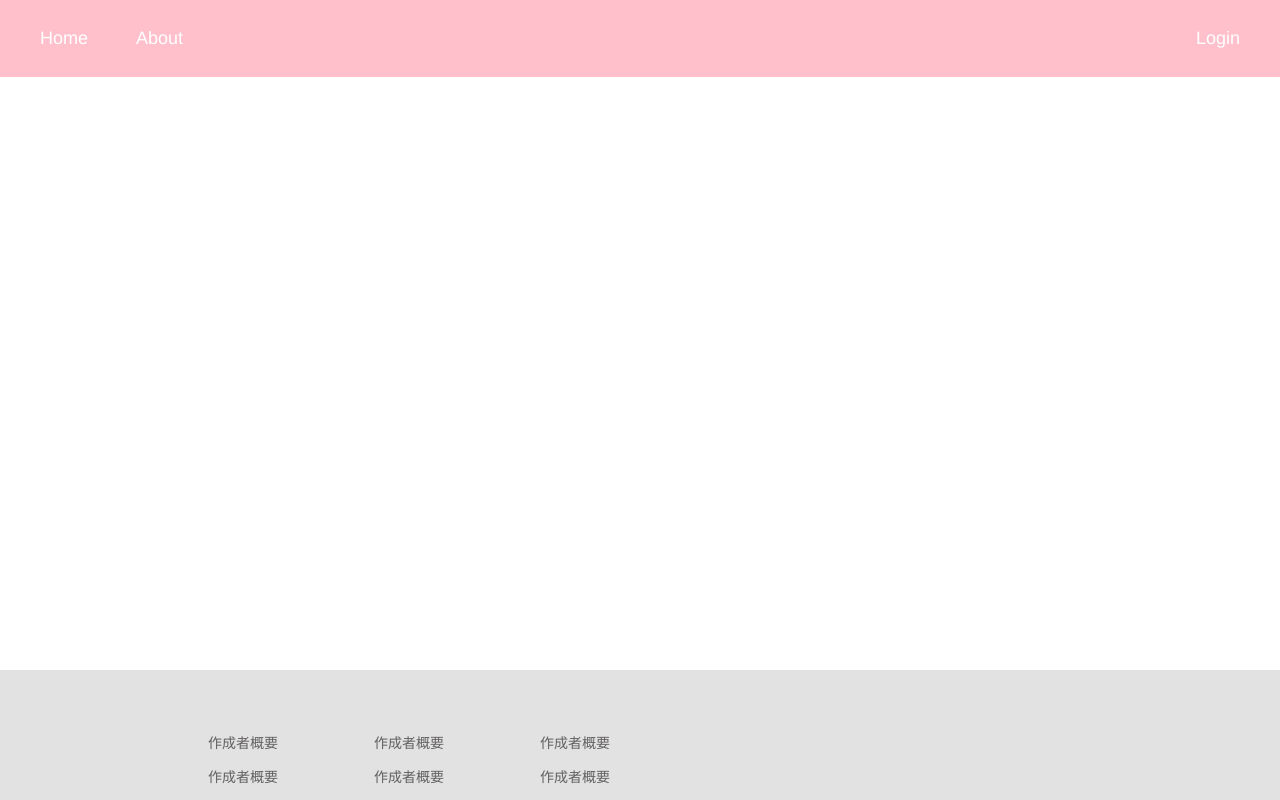
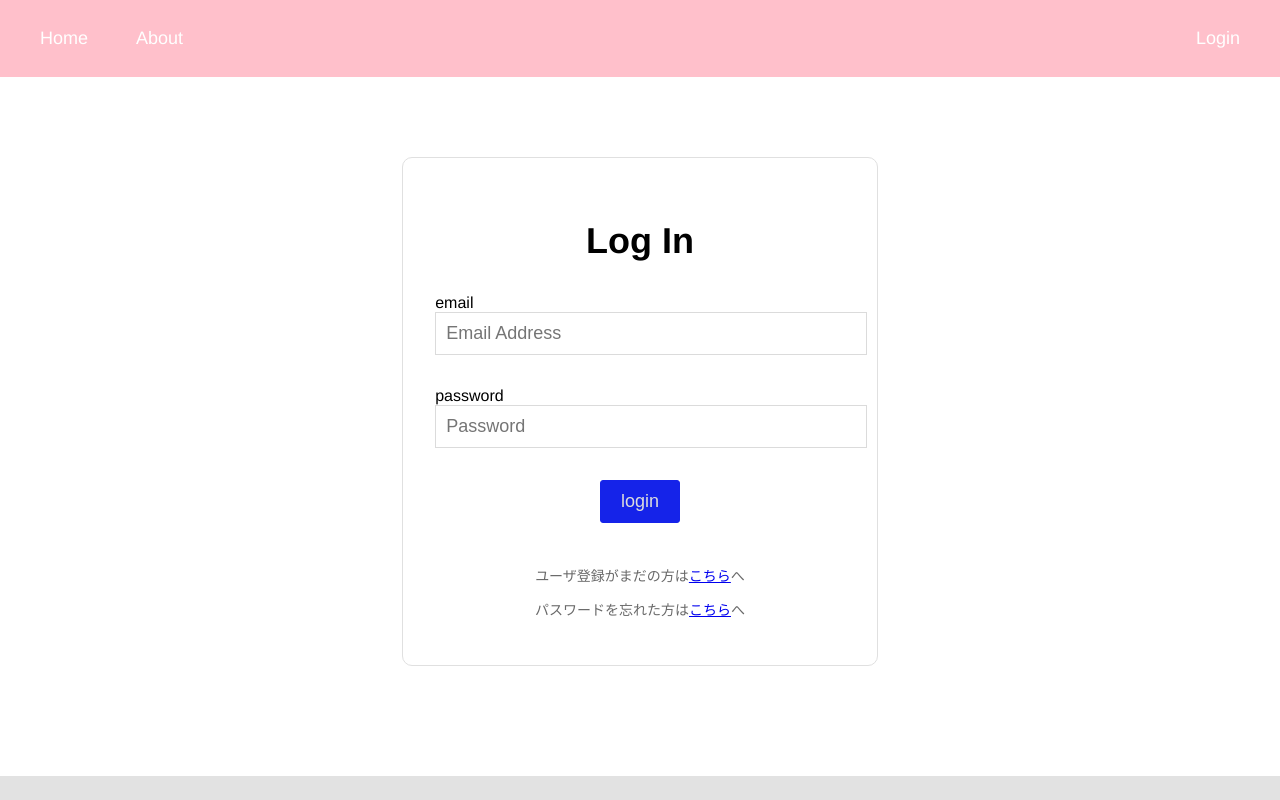
Before and after one commit to fieldflat/chrodiva_front, a React (Create React App) app: page /login in a window 1280 px wide. Shown: the top 800 px of the page. Built offline with nearby package versions, Linux system fonts and the light colour scheme.

Commit message:
update: create login and signup form

```diff
--- a/src/App.js
+++ b/src/App.js
@@ -2,6 +2,8 @@ import React, { Component } from 'react';
 import Layout from './Components/Basis/Layout'
 import MainContainer from './Components/UserExample/MainContainer'
 import TopContainer from './Components/Top/TopContainer'
+import LoginContainer from './Components/Login/LoginContainer'
+import SignupContainer from './Components/Login/SignupContainer'
 import { BrowserRouter as Router, Route } from "react-router-dom";
 import './App.css';
 
@@ -11,8 +13,9 @@ class App extends Component {
       <Router>
         <Layout>
           <Route exact path="/" component={TopContainer}></Route>
+          <Route exact path="/login" component={LoginContainer}></Route>
+          <Route exact path="/signup" component={SignupContainer}></Route>
           <Route exact path="/users" component={MainContainer}></Route>
-          <Route exact path="/sdf"></Route>
         </Layout>
       </Router>
     );
--- /dev/null
+++ b/src/Components/Login/LoginContainer.js
@@ -0,0 +1,55 @@
+import React from "react";
+import container from "../../css/basis/container.module.css";
+import { Link } from "react-router-dom";
+import login from "../../css/login/login.module.css"
+
+export default function LoginContainer(props) {
+  return (
+    <div className={container.container}>
+      <div className={login.wrapper}>
+        <h2 className={login.title}>Log In</h2>
+        <form>
+          <div class={login.form_item}>
+            <label for="email">email</label>
+            <br></br>
+            <input
+              type="email"
+              name="email"
+              required="required"
+              placeholder="Email Address"
+              className={login.form_input}
+            ></input>
+          </div>
+          <div class={login.form_item}>
+            <label for="password">password</label>
+            <br></br>
+            <input
+              type="password"
+              name="password"
+              required="required"
+              placeholder="Password"
+              className={login.form_input}
+            ></input>
+          </div>
+          <div class={login.button_panel}>
+            <input
+              type="submit"
+              class="button"
+              title="login"
+              value="login"
+              id={login.submit_button}
+            ></input>
+          </div>
+        </form>
+        <div className={login.footer_form}>
+          <p>
+            ユーザ登録がまだの方は<Link to="/signup">こちら</Link>へ
+          </p>
+          <p>
+            パスワードを忘れた方は<Link to="#">こちら</Link>へ
+          </p>
+        </div>
+      </div>
+    </div>
+  );
+}
--- /dev/null
+++ b/src/Components/Login/SignupContainer.js
@@ -0,0 +1,58 @@
+import React from "react";
+import container from "../../css/basis/container.module.css";
+import { Link } from "react-router-dom";
+import signup from "../../css/login/signup.module.css";
+
+export default function SignupContainer(props) {
+  return (
+    <div className={container.container}>
+      <div className={signup.wrapper}>
+        <h2 className={signup.title}>Sign up</h2>
+        <form>
+          <div class={signup.form_item}>
+            <label for="username">username</label>
+            <br></br>
+            <input
+              type="username"
+              name="username"
+              required="required"
+              placeholder="Username"
+              className={signup.form_input}
+            ></input>
+          </div>
+          <div class={signup.form_item}>
+            <label for="email">email</label>
+            <br></br>
+            <input
+              type="email"
+              name="email"
+              required="required"
+              placeholder="Email Address"
+              className={signup.form_input}
+            ></input>
+          </div>
+          <div class={signup.form_item}>
+            <label for="password">password</label>
+            <br></br>
+            <input
+              type="password"
+              name="password"
+              required="required"
+              placeholder="Password"
+              className={signup.form_input}
+            ></input>
+          </div>
+          <div class={signup.button_panel}>
+            <input
+              type="submit"
+              class="button"
+              title="Sign up"
+              value="Sign up"
+              id={signup.submit_button}
+            ></input>
+          </div>
+        </form>
+      </div>
+    </div>
+  );
+}
--- /dev/null
+++ b/src/css/login/login.module.css
@@ -0,0 +1,46 @@
+.wrapper {
+  margin: 0 auto;
+  margin-top: 5em;
+  padding: 2em 2em;
+  width: 40%;
+  border: 1px solid rgb(224, 224, 224);
+  border-radius: 10px;
+}
+
+.title {
+  text-align: center;
+  font-size: 36px;
+}
+
+.form_item {
+  margin: 2em 0;
+  width: 100%;
+}
+
+.form_input {
+  font-size: 18px;
+  width: 100%;
+  border: 1px solid rgb(219, 219, 219);
+  padding: 10px;
+}
+
+.button_panel {
+  text-align: center;
+}
+
+#submit_button {
+  padding: 10px 20px;
+  font-size: 18px;
+  background: rgb(21, 35, 233);
+  border: 1px solid rgb(21, 35, 233);
+  border-radius: 3px;
+  color: rgb(221, 221, 221);
+}
+
+.footer_form {
+  text-align: center;
+  color: rgb(105, 105, 105);
+  text-decoration: none;
+  font-size: 14px;
+  margin-top: 3em;
+}
--- /dev/null
+++ b/src/css/login/signup.module.css
@@ -0,0 +1,46 @@
+.wrapper {
+  margin: 0 auto;
+  margin-top: 5em;
+  padding: 2em 2em;
+  width: 40%;
+  border: 1px solid rgb(224, 224, 224);
+  border-radius: 10px;
+}
+
+.title {
+  text-align: center;
+  font-size: 36px;
+}
+
+.form_item {
+  margin: 2em 0;
+  width: 100%;
+}
+
+.form_input {
+  font-size: 18px;
+  width: 100%;
+  border: 1px solid rgb(219, 219, 219);
+  padding: 10px;
+}
+
+.button_panel {
+  text-align: center;
+}
+
+#submit_button {
+  padding: 10px 20px;
+  font-size: 18px;
+  background: rgb(21, 35, 233);
+  border: 1px solid rgb(21, 35, 233);
+  border-radius: 3px;
+  color: rgb(221, 221, 221);
+}
+
+.footer_form {
+  text-align: center;
+  color: rgb(105, 105, 105);
+  text-decoration: none;
+  font-size: 14px;
+  margin-top: 3em;
+}
```
